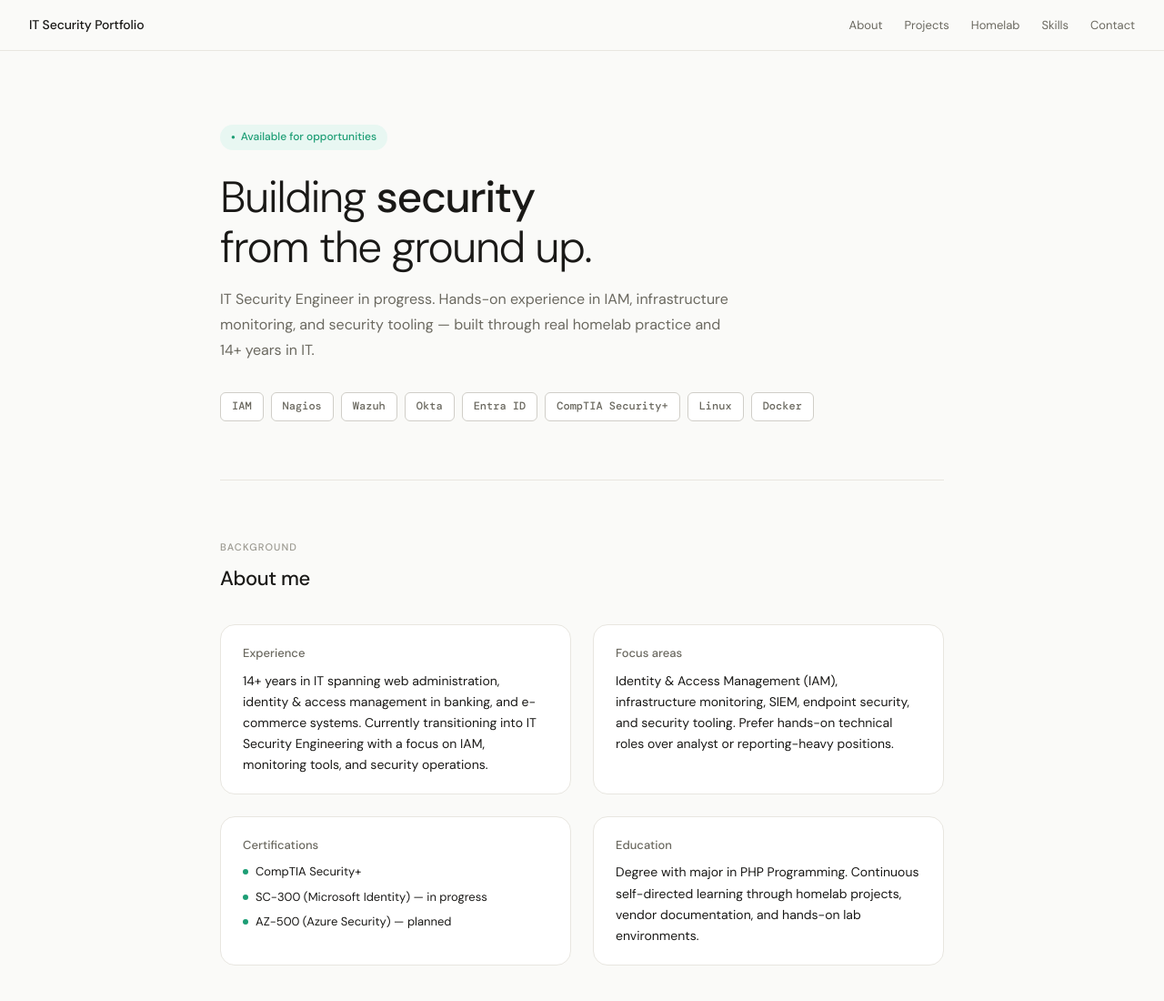
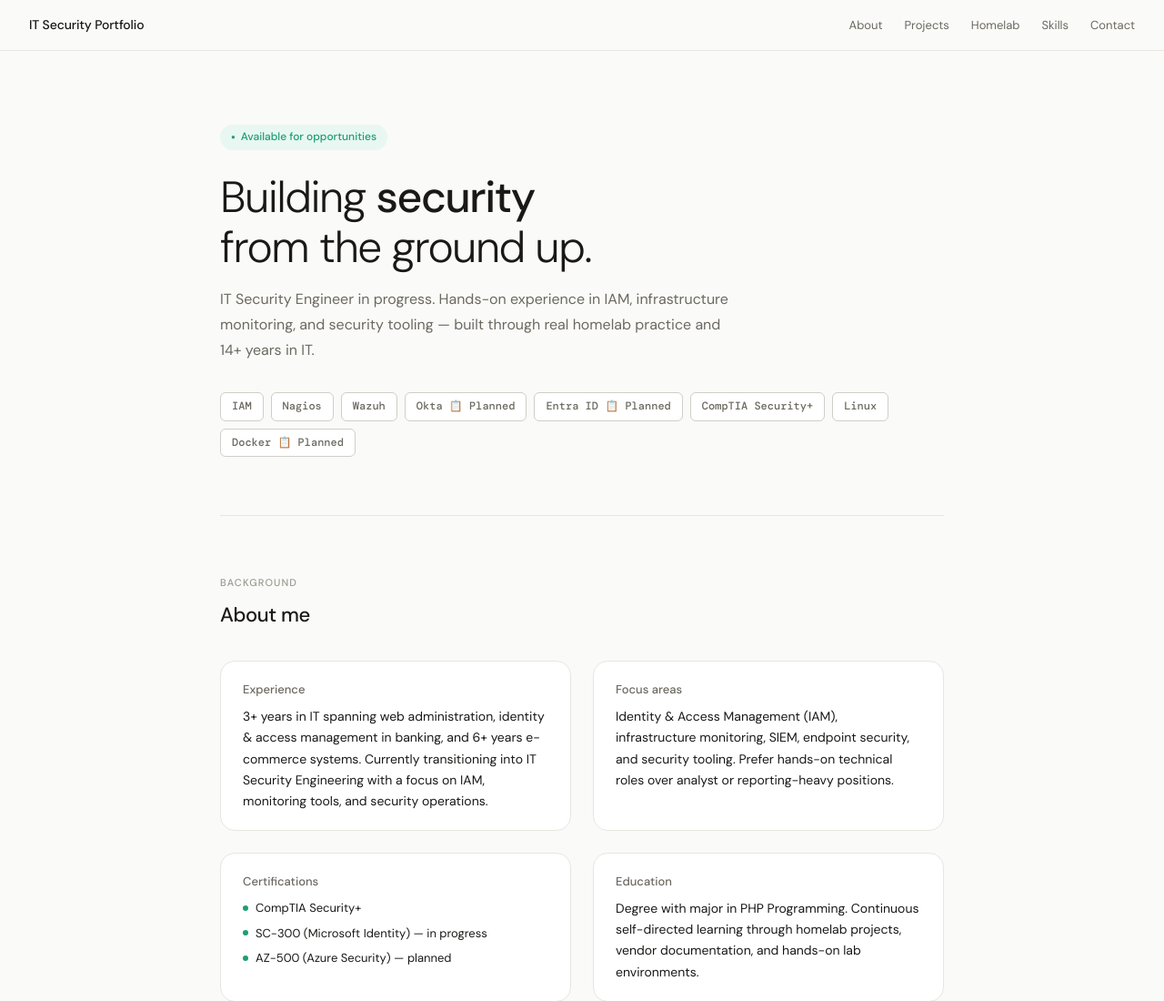
Before and after one commit to Blooming2023/IT-Security-Portfolio, a plain HTML site: page index.html in a window 1280 px wide. Shown: the top 1100 px of the page at 91% size. Drawn offline with nearby package versions, Linux system fonts and the light colour scheme.

Commit message:
index.html

```diff
--- a/index.html
+++ b/index.html
@@ -427,11 +427,11 @@
       <span class="badge">IAM</span>
       <span class="badge">Nagios</span>
       <span class="badge">Wazuh</span>
-      <span class="badge">Okta</span>
-      <span class="badge">Entra ID</span>
+      <span class="badge">Okta 📋 Planned</span>
+      <span class="badge">Entra ID 📋 Planned</span>
       <span class="badge">CompTIA Security+</span>
       <span class="badge">Linux</span>
-      <span class="badge">Docker</span>
+      <span class="badge">Docker 📋 Planned</span>
     </div>
   </section>
 
@@ -444,7 +444,7 @@
     <div class="about-grid">
       <div class="about-card">
         <h3>Experience</h3>
-        <p>14+ years in IT spanning web administration, identity & access management in banking, and e-commerce systems. Currently transitioning into IT Security Engineering with a focus on IAM, monitoring tools, and security operations.</p>
+        <p>3+ years in IT spanning web administration, identity & access management in banking, and 6+ years e-commerce systems. Currently transitioning into IT Security Engineering with a focus on IAM, monitoring tools, and security operations.</p>
       </div>
       <div class="about-card">
         <h3>Focus areas</h3>
```
